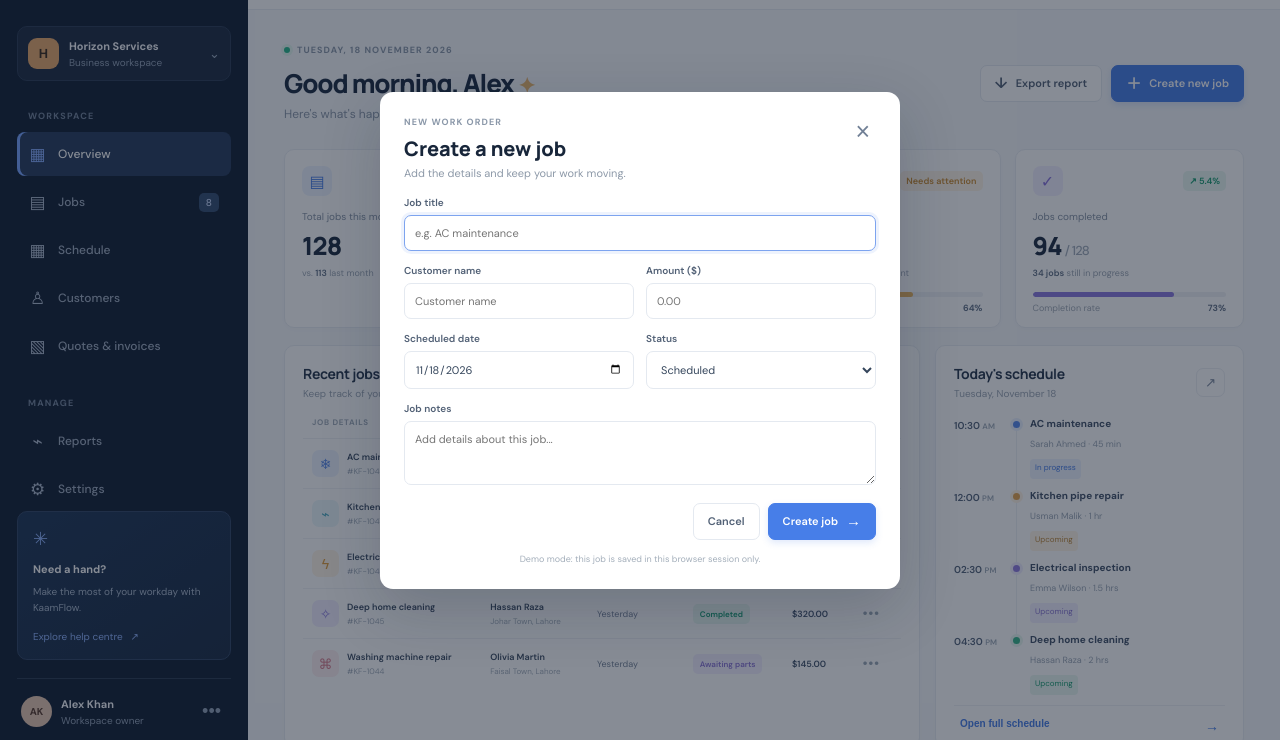
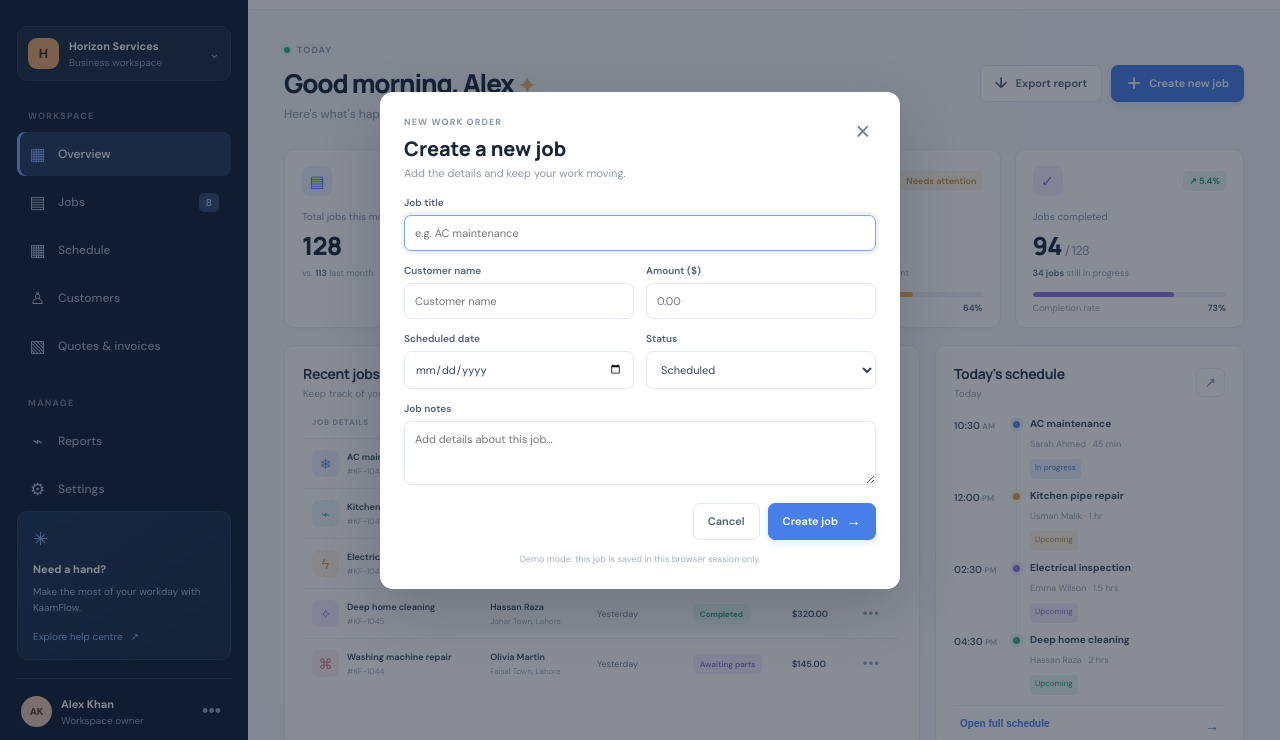
Before and after one commit to fiver91eb-beep/website-development-agent, a plain HTML site: page kaamflow/index.html in a window 1280 px wide. Both pictures are taken after a click on the button "＋ Create new job". Shown: the part 60-800 px from the top of the page. Drawn offline with Linux system fonts and the light colour scheme.

Commit message:
Polish KaamFlow date labels and schedule navigation

```diff
--- a/kaamflow/index.html
+++ b/kaamflow/index.html
@@ -45,7 +45,7 @@
       </header>
 
       <section class="page-content" id="overviewPage">
-        <div class="welcome-row"><div><div class="eyebrow"><span class="live-dot"></span> TUESDAY, 18 NOVEMBER 2026</div><h1>Good morning, Alex <span class="wave">✦</span></h1><p class="muted">Here's what's happening with your business today.</p></div><div class="welcome-actions"><button class="btn btn-light" id="exportBtn"><span>↓</span> Export report</button><button class="btn btn-primary" id="newJobBtn"><span>＋</span> Create new job</button></div></div>
+        <div class="welcome-row"><div><div class="eyebrow"><span class="live-dot"></span> <span id="todayLabel">TODAY</span></div><h1>Good morning, Alex <span class="wave">✦</span></h1><p class="muted">Here's what's happening with your business today.</p></div><div class="welcome-actions"><button class="btn btn-light" id="exportBtn"><span>↓</span> Export report</button><button class="btn btn-primary" id="newJobBtn"><span>＋</span> Create new job</button></div></div>
 
         <div class="summary-grid">
           <article class="summary-card"><div class="summary-top"><span class="summary-icon blue">▤</span><span class="trend positive">↗ 12.8%</span></div><div class="summary-label">Total jobs this month</div><div class="summary-value" id="totalJobs">128</div><div class="summary-foot">vs. <b>113</b> last month</div><div class="mini-bars" aria-hidden="true"><i style="height:30%"></i><i style="height:44%"></i><i style="height:38%"></i><i style="height:60%"></i><i style="height:48%"></i><i style="height:76%"></i><i style="height:64%"></i><i style="height:92%"></i><i style="height:72%"></i><i style="height:100%"></i></div></article>
@@ -65,7 +65,7 @@
             </tbody></table></div>
           </section>
 
-          <section class="panel schedule-panel"><div class="panel-heading"><div><h2>Today's schedule</h2><p>Tuesday, November 18</p></div><button class="round-arrow" aria-label="Open schedule">↗</button></div><div class="schedule-list">
+          <section class="panel schedule-panel"><div class="panel-heading"><div><h2>Today's schedule</h2><p id="scheduleDate">Today</p></div><button class="round-arrow" data-page="calendar" aria-label="Open schedule">↗</button></div><div class="schedule-list">
             <div class="schedule-item"><div class="time">10:30 <small>AM</small></div><div class="timeline"><i class="timeline-dot blue-dot"></i></div><div class="schedule-detail"><b>AC maintenance</b><span>Sarah Ahmed · 45 min</span><small class="schedule-tag blue-tag">In progress</small></div></div>
             <div class="schedule-item"><div class="time">12:00 <small>PM</small></div><div class="timeline"><i class="timeline-dot orange-dot"></i></div><div class="schedule-detail"><b>Kitchen pipe repair</b><span>Usman Malik · 1 hr</span><small class="schedule-tag orange-tag">Upcoming</small></div></div>
             <div class="schedule-item"><div class="time">02:30 <small>PM</small></div><div class="timeline"><i class="timeline-dot purple-dot"></i></div><div class="schedule-detail"><b>Electrical inspection</b><span>Emma Wilson · 1.5 hrs</span><small class="schedule-tag purple-tag">Upcoming</small></div></div>
@@ -93,7 +93,7 @@
     <form class="modal" id="jobForm"><div class="modal-header"><div><span class="eyebrow">NEW WORK ORDER</span><h2 id="modalTitle">Create a new job</h2><p>Add the details and keep your work moving.</p></div><button type="button" class="icon-button close-modal" id="closeModal" aria-label="Close">×</button></div>
       <label>Job title<input name="title" required placeholder="e.g. AC maintenance"></label>
       <div class="form-row"><label>Customer name<input name="customer" required placeholder="Customer name"></label><label>Amount ($)<input name="amount" type="number" min="0" step="0.01" required placeholder="0.00"></label></div>
-      <div class="form-row"><label>Scheduled date<input name="date" type="date" required value="2026-11-18"></label><label>Status<select name="status"><option>Scheduled</option><option>In progress</option><option>Awaiting parts</option></select></label></div>
+      <div class="form-row"><label>Scheduled date<input name="date" type="date" id="jobDate" required></label><label>Status<select name="status"><option>Scheduled</option><option>In progress</option><option>Awaiting parts</option></select></label></div>
       <label>Job notes<textarea name="notes" rows="3" placeholder="Add details about this job..."></textarea></label>
       <div class="modal-actions"><button type="button" class="btn btn-light" id="cancelModal">Cancel</button><button type="submit" class="btn btn-primary">Create job <span>→</span></button></div>
       <p class="demo-note">Demo mode: this job is saved in this browser session only.</p>
```
